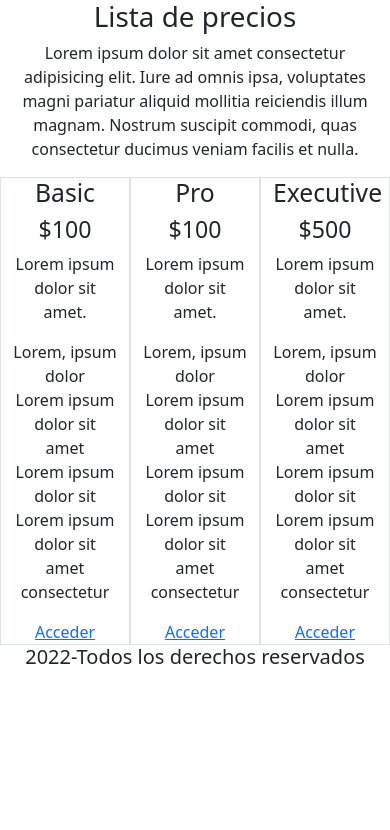
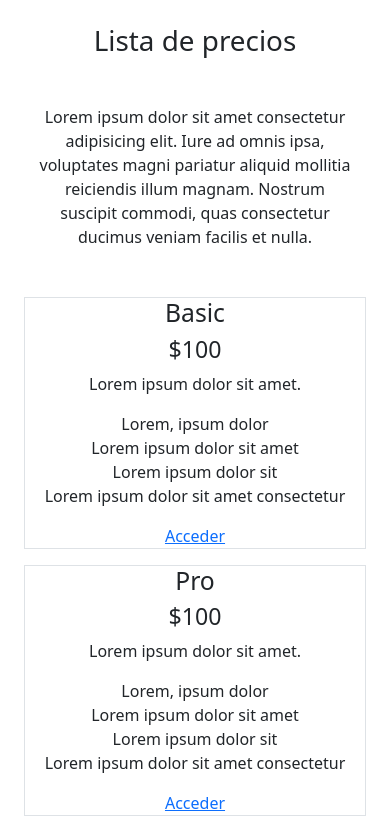
Before and after one commit to lautajam/Price-list-bootstrap-practice, a plain HTML site: page index.html in a window 390 px wide. Shown: the top 830 px of the page. Drawn offline with nearby package versions, Linux system fonts and the light colour scheme.

Commit message:
responsive page

```diff
--- a/index.html
+++ b/index.html
@@ -8,17 +8,11 @@
     <title>Price list</title>
 </head>
 <body>
-    <div class="container text-center">
-        <div class="row">
-            <div class="col-12">
-                <h1>Lista de precios</h1>
-            </div>
-        </div>
-        <div class="row">
-            <p>Lorem ipsum dolor sit amet consectetur adipisicing elit. Iure ad omnis ipsa, voluptates magni pariatur aliquid mollitia reiciendis illum magnam. Nostrum suscipit commodi, quas consectetur ducimus veniam facilis et nulla.</p>
-        </div>
-        <div class="row">
-            <div class="col-4 border">
+    <div class="container d-flex flex-column justify-content-center mw-100" style="width: 1024px;">
+        <h1 class="text-center m-4">Lista de precios</h1>
+        <p class="text-center m-4">Lorem ipsum dolor sit amet consectetur adipisicing elit. Iure ad omnis ipsa, voluptates magni pariatur aliquid mollitia reiciendis illum magnam. Nostrum suscipit commodi, quas consectetur ducimus veniam facilis et nulla.</p>
+        <div class="row p-4 text-center">
+            <div class="col-12 border mb-3 col-lg-4">
                 <h2>Basic</h2>
                 <h3>$100</h3>
                 <p>Lorem ipsum dolor sit amet.</p>
@@ -30,7 +24,7 @@
                 </ul>
                 <a href="#">Acceder</a>
             </div>
-            <div class="col-4 border">
+            <div class="col-12 border mb-3 col-lg-4">
                 <h2>Pro</h2>
                 <h3>$100</h3>
                 <p>Lorem ipsum dolor sit amet.</p>
@@ -42,7 +36,7 @@
                 </ul>
                 <a href="#">Acceder</a>
             </div>
-            <div class="col-4 border">
+            <div class="col-12 border mb-3 col-lg-4">
                 <h2>Executive</h2>
                 <h3>$500</h3>
                 <p>Lorem ipsum dolor sit amet.</p>
@@ -55,8 +49,8 @@
                 <a href="#">Acceder</a>
             </div>
         </div>
-        <div class="row">
-            <h5>2022-Todos los derechos reservados</h5>
+        <div class="row text-center">
+            <p>2022-Todos los derechos reservados</p>
         </div>
     </div>
 </body>
```
